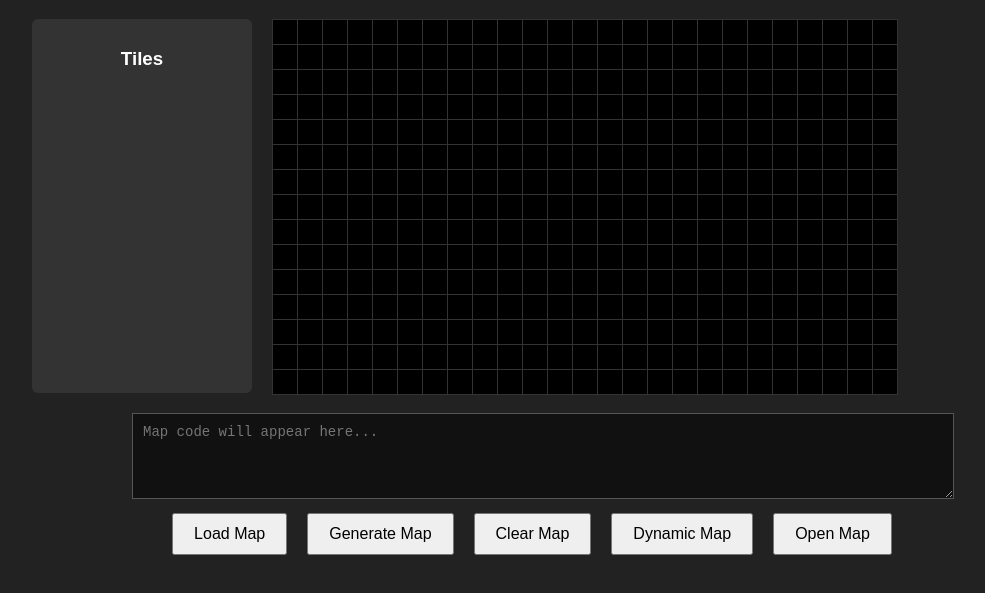
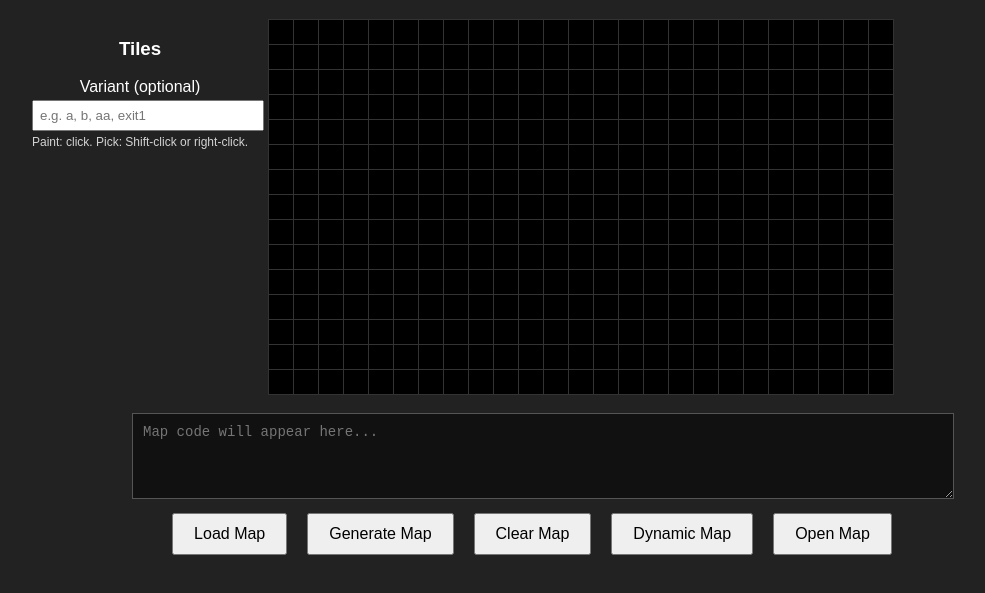
Before and after one commit to coreykliewer/runner, a plain HTML site: page editor.html in a window 1280 px wide. Shown: the part 61-654 px from the top of the page, without its empty margins (108-1093 px from the left). Drawn offline with Linux system fonts and the light colour scheme; no server answers.

Commit message:
Update editor.html
replaced toolbox for tiles

```diff
--- a/editor.html
+++ b/editor.html
@@ -12,10 +12,26 @@
 <div id="editor">
 
   <!-- TOOLBOX -->
-  <div id="toolbox">
+<div id="tilesPanel">
   <h3>Tiles</h3>
-  <div id="tilePalette" class="tile-palette"></div>
+
+  <label for="variantBox" style="display:block; margin:6px 0 4px;">
+    Variant (optional)
+  </label>
+  <input
+    id="variantBox"
+    type="text"
+    placeholder="e.g. a, b, aa, exit1"
+    maxlength="12"
+    style="width: 100%; padding: 6px;"
+  />
+  <div style="font-size: 12px; opacity: 0.8; margin: 4px 0 10px;">
+    Paint: click. Pick: Shift-click or right-click.
+  </div>
+
+  <div id="tilePalette"></div>
 </div>
+
 
 
   <!-- GRID -->
```
